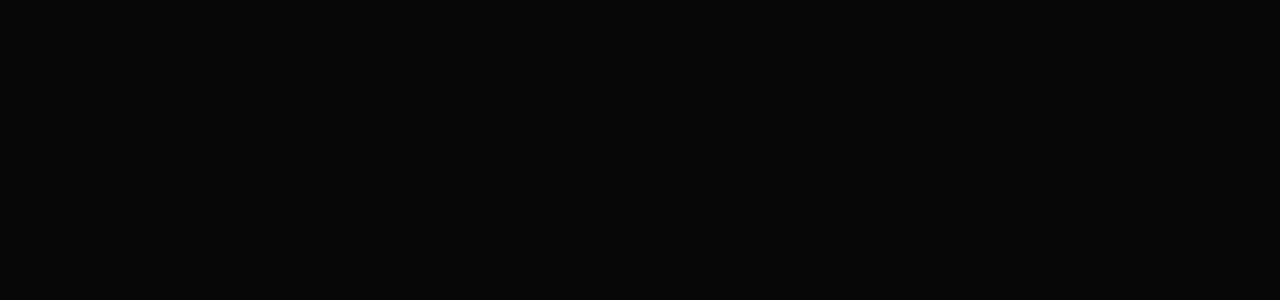
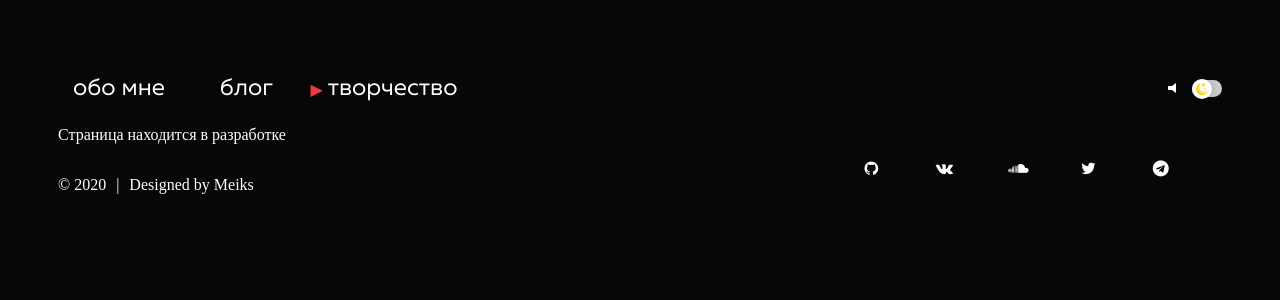
Before and after one commit to batyshkaLenin/batyshkaLenin.github.io, a React (Create React App) app: page /creation in a window 1280 px wide. Shown: the top 300 px of the page. Built offline with nearby package versions, Linux system fonts and the light colour scheme; a web font is replaced by a local one.

Commit message:
Added title changing and some adaptive features

```diff
--- a/src/components/Menu.module.scss
+++ b/src/components/Menu.module.scss
@@ -21,9 +21,34 @@
   }
 }
 
-@media only screen and (min-device-width: 320px) and (max-device-width: 480px) {
+@media only screen and (max-device-width: 320px) {
   .menuItem {
     margin-right: 10px;
+    &.active {
+      list-style: none;
+      text-decoration: underline;
+      text-decoration-color: #f0393b;
+    }
+    &:last-child {
+      margin-right: unset;
+    }
+    & > a {
+      font-size: large;
+    }
+  }
+}
+
+@media only screen and (min-device-width: 321px) and (max-device-width: 480px) {
+  .menuItem {
+    margin-right: 10px;
+    &.active {
+      list-style: none;
+      text-decoration: underline;
+      text-decoration-color: #f0393b;
+    }
+    &:last-child {
+      margin-right: unset;
+    }
     & > a {
       font-size: x-large;
     }
--- a/src/components/Menu.tsx
+++ b/src/components/Menu.tsx
@@ -26,11 +26,11 @@ const Menu = () => {
         <li
           className={classNames(
             styles.menuItem,
-            path === '/music' && styles.active
+            path === '/creation' && styles.active
           )}
         >
-          <NavLink to="/music" className="menu-item">
-            музыка
+          <NavLink to="/creation" className="menu-item">
+            творчество
           </NavLink>
         </li>
       </ul>
--- a/src/components/Routes.tsx
+++ b/src/components/Routes.tsx
@@ -2,27 +2,34 @@ import React from 'react'
 import { BrowserRouter, Switch, Route } from 'react-router-dom'
 import Main from 'src/pages/Main'
 import Blog from 'src/pages/Blog'
-import Music from 'src/pages/Music'
 import Post from 'src/pages/Post'
-import BlogStoreService from '../classes/services/BlogStoreService'
+import BlogStoreService from 'src/classes/services/BlogStoreService'
+import Creation from 'src/pages/Creation'
+import WithTitle from 'src/components/WithTitle'
 
 const Routes = React.memo(() => {
   return (
     <BrowserRouter basename={process.env.PUBLIC_URL}>
       <Switch>
         <Route exact path="/">
-          <Main />
+          <WithTitle title="Александр Сидоренко">
+            <Main />
+          </WithTitle>
         </Route>
         <Route path="/blog/">
-          <Blog store={BlogStoreService} />
+          <WithTitle title="Блог">
+            <Blog store={BlogStoreService} />
+          </WithTitle>
         </Route>
         <Route
           path="/post/:slug"
           exact
           render={props => <Post {...props} store={BlogStoreService} />}
         />
-        <Route path="/music/">
-          <Music />
+        <Route path="/creation/">
+          <WithTitle title="Творчество">
+            <Creation />
+          </WithTitle>
         </Route>
       </Switch>
     </BrowserRouter>
--- /dev/null
+++ b/src/components/WithTitle.tsx
@@ -0,0 +1,18 @@
+import React from 'react'
+
+interface IProps {
+  children: JSX.Element
+  title: string
+}
+
+const WithTitle = (props: IProps) => {
+  const { children, title } = props
+
+  React.useEffect(() => {
+    document.title = title
+  }, [title])
+
+  return children
+}
+
+export default WithTitle
--- a/src/index.css
+++ b/src/index.css
@@ -38,7 +38,7 @@ p {
   flex-direction: column;
 }
 
-@media only screen and (min-device-width: 320px) and (max-device-width: 480px) {
+@media only screen and (max-device-width: 480px) {
   .root {
     margin: 5px;
   }
--- a/src/pages/Music.tsx
+++ b/src/pages/Creation.tsx
@@ -1,7 +1,7 @@
 import React from 'react'
 import Layout from 'src/components/Layout'
 
-const Music = () => {
+const Creation = () => {
   return (
     <Layout>
       <div>Страница находится в разработке</div>
@@ -9,4 +9,4 @@ const Music = () => {
   )
 }
 
-export default Music
+export default Creation
--- a/src/pages/Post.tsx
+++ b/src/pages/Post.tsx
@@ -4,6 +4,7 @@ import { BlogPost } from 'src/classes/services/api/BlogApi'
 import Layout from 'src/components/Layout'
 import Loader from 'src/components/Loader'
 import { inject, observer } from 'mobx-react'
+import WithTitle from '../components/WithTitle'
 
 export const Post = inject('blogStore')(
   observer(({ blogStore, match }: any) => {
@@ -17,6 +18,7 @@ export const Post = inject('blogStore')(
     return (
       <Layout>
         {post ? (
+          <WithTitle title={`${post.title} | Блог Александра Сидоренко`}>
             <article className="post-full post">
               <header className="post-full-header">
                 <h1 className="post-full-title">{post.title}</h1>
@@ -26,6 +28,7 @@ export const Post = inject('blogStore')(
                 <ReactMarkdown source={post.body} />
               </section>
             </article>
+          </WithTitle>
         ) : (
           <Loader />
         )}
```
Also changed, not shown: public/robots.txt. Lines whose indentation alone changed are shown as unchanged.
